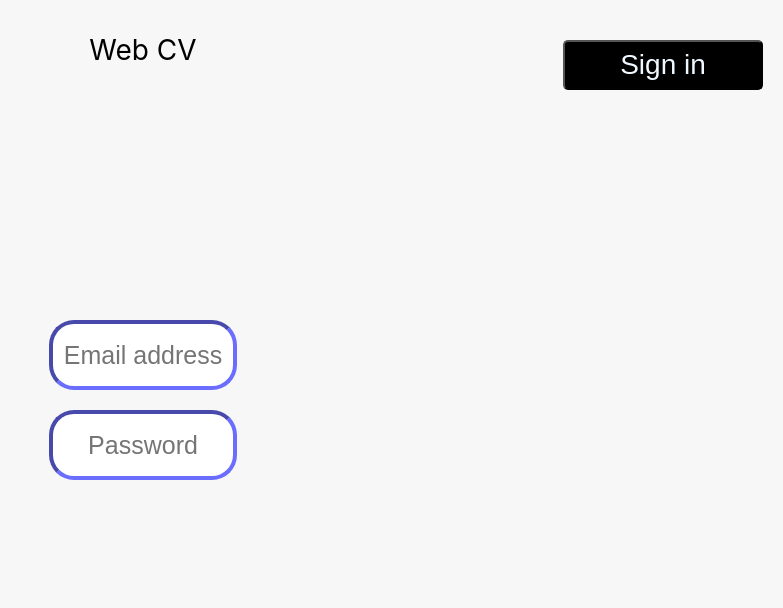
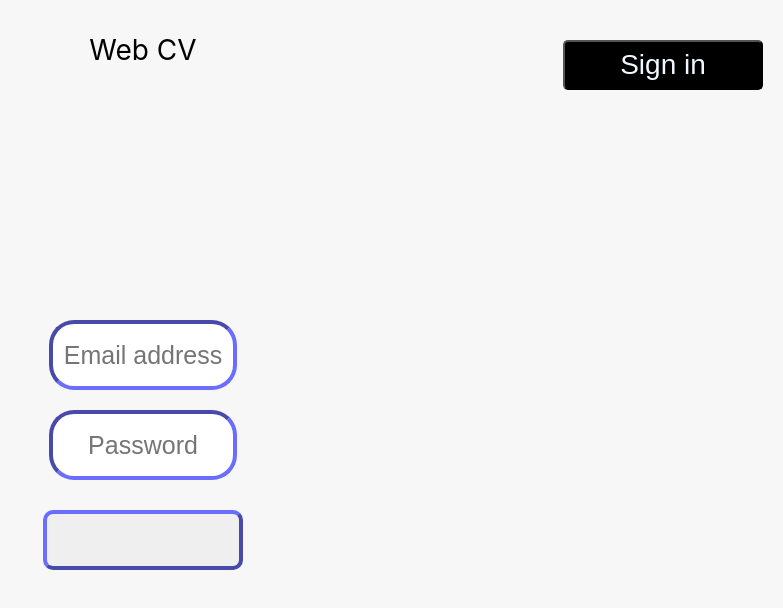
Before and after one commit to Toni-Henriksson/webcv, a React (Create React App) app: page /login in a window 1280 px wide. Shown: the top 608 px of the page, without its empty margins (497-1280 px from the left). Built offline with nearby package versions, Linux system fonts and the light colour scheme.

Commit message:
Worked on the basic components and routes of the app

```diff
--- a/src/App.js
+++ b/src/App.js
@@ -12,8 +12,8 @@ function App() {
       <Routes>
         <Route path="/" element={<Home />} />
         <Route path="login" element={<Login />} />
+        <Route path="profile" element={<Profile />} />
         <Route path="register" element={<Register />} />
-        <Route path="profile" element={<Profile />} />
       </Routes>
     </div>
   );
--- a/src/components/NavigationBar.js
+++ b/src/components/NavigationBar.js
@@ -10,7 +10,7 @@ const NavigationBar = () => {
     return (
         <Nav className="nav">
             <Link className="logo" to={'/'}path="/">Web CV</Link>
-            <Button className="btn" onClick={loginEvent}><Link className="btnText" to={'login'}path="login">Sign in</Link></Button>
+            <Button className="btn" onClick={loginEvent}><Link className="btnText" to={'login'} path="login">Sign in</Link></Button>
         </Nav>
     );
 }
--- a/src/css/login.css
+++ b/src/css/login.css
@@ -13,3 +13,15 @@
     border-color: rgb(107, 109, 255);
     margin-top: 20px;
 }
+.login-btn-01{
+    display: block;
+    margin: auto;
+    margin-top: 30px;
+    width: 200px;
+    height: 60px;
+    font-size: 25px;
+    text-align: center;
+    border-radius: 10px;
+    border-width: 4px;
+    border-color: rgb(107, 109, 255);
+}
--- a/src/screens/Login.js
+++ b/src/screens/Login.js
@@ -1,13 +1,21 @@
-import {React} from "react";
+import {React, useState} from "react";
 import '../css/login.css';
 import NavigationBar from '../components/NavigationBar';
+import { useNavigate } from "react-router-dom";
+
 const Login = () => {
+    let navigate = useNavigate();
+
+    // Will confirm is user is valid and authorized to log in ---> navigate to profile
+    const [userAuth, setUserAuth] = useState(true);
+
     return (
         <>
         <NavigationBar></NavigationBar>
         <div className="wrapper-content-login">
             <input className="login-input" placeholder="Email address"></input>
             <input className="login-input" placeholder="Password"></input>
+            <button className="login-btn-01" onClick={() => { userAuth ? navigate("/profile") : navigate("/")}}></button>
         </div>
       </>
     );
--- a/src/screens/Profile.js
+++ b/src/screens/Profile.js
@@ -1,6 +1,7 @@
 import {React} from "react";
 import '../css/profile.css';
 import NavigationBar from '../components/NavigationBar';
+
 const Profile = () => {
     return (
         <>
```
